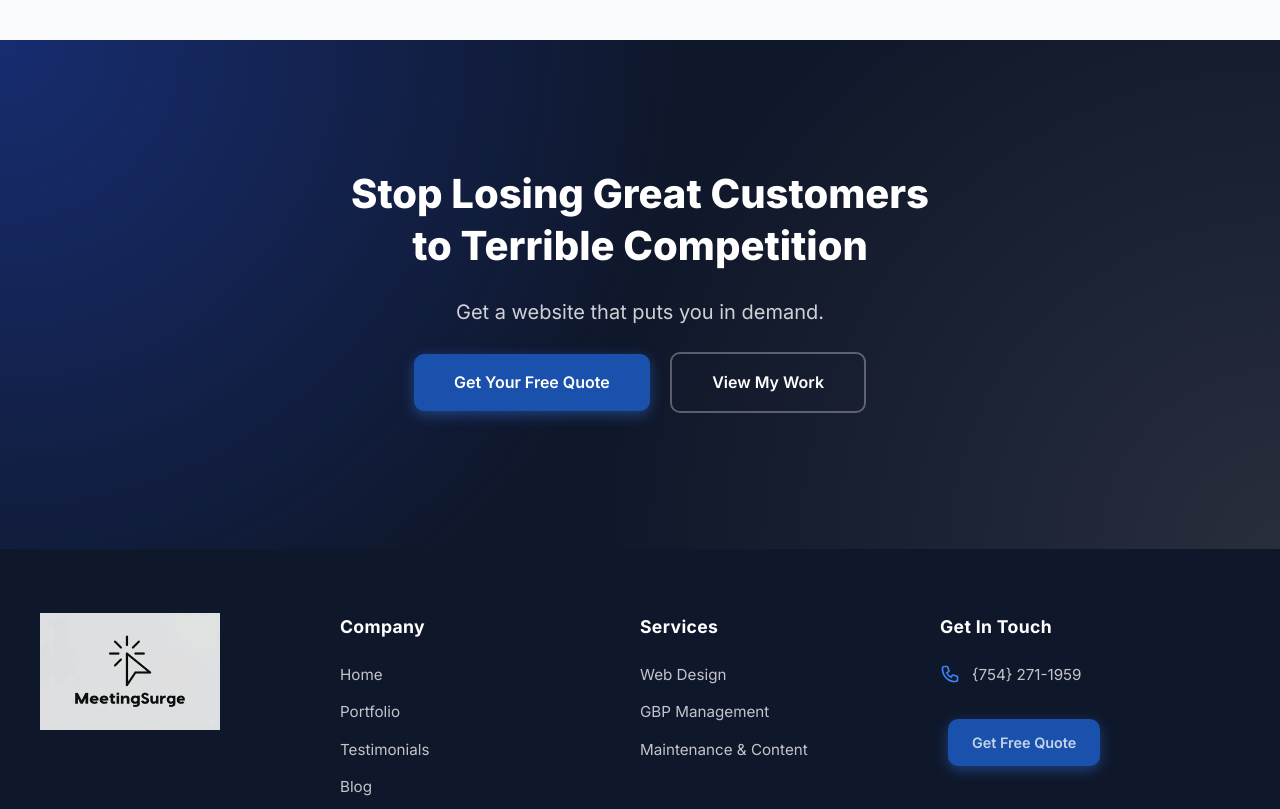
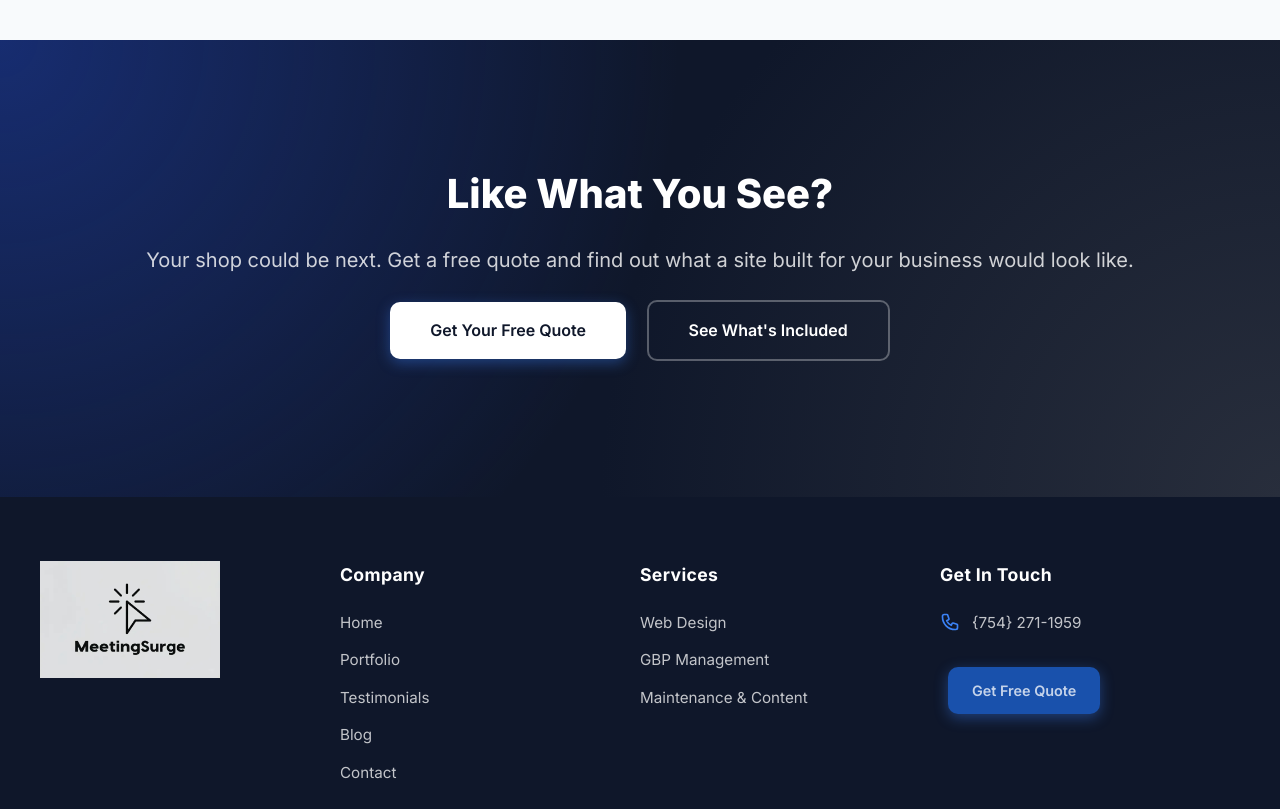
Before and after one commit to JamesBrownR/MeetingSurge, a Jekyll site: the page built from portfolio/index.html, in a window 1280 px wide and 900 px high, scrolled down 11743 px, cut to the strip 91-900 px from the top of the window. Built offline with Jekyll 4.4.1, drawn with Linux system fonts in a browser that asks for light colours.

Commit message:
Update index.html

```diff
--- a/portfolio/index.html
+++ b/portfolio/index.html
@@ -615,11 +615,13 @@ flex-direction: column;
 
   </div>
 </section>
- <div class="cta-section">
-  <h2>Stop Losing Great Customers<br>to Terrible Competition</h2>
-  <p>Get a website that puts you in demand.</p>
-  <a href="/contact" class="cta-button">Get Your Free Quote</a>
-  <a href="/portfolio" class="cta-button cta-button-secondary">View My Work</a>
+<div class="cta-section">
+  <h2>Like What You See?</h2>
+  <p>Your shop could be next. Get a free quote and find out what a site built for your business would look like.</p>
+  <div>
+    <a href="/contact" class="cta-button" style="background: white; color: var(--primary);">Get Your Free Quote</a>
+    <a href="/services" class="cta-button cta-button-secondary">See What's Included</a>
+  </div>
 </div>
 
  <script src="/scripts.js"></script>
```
